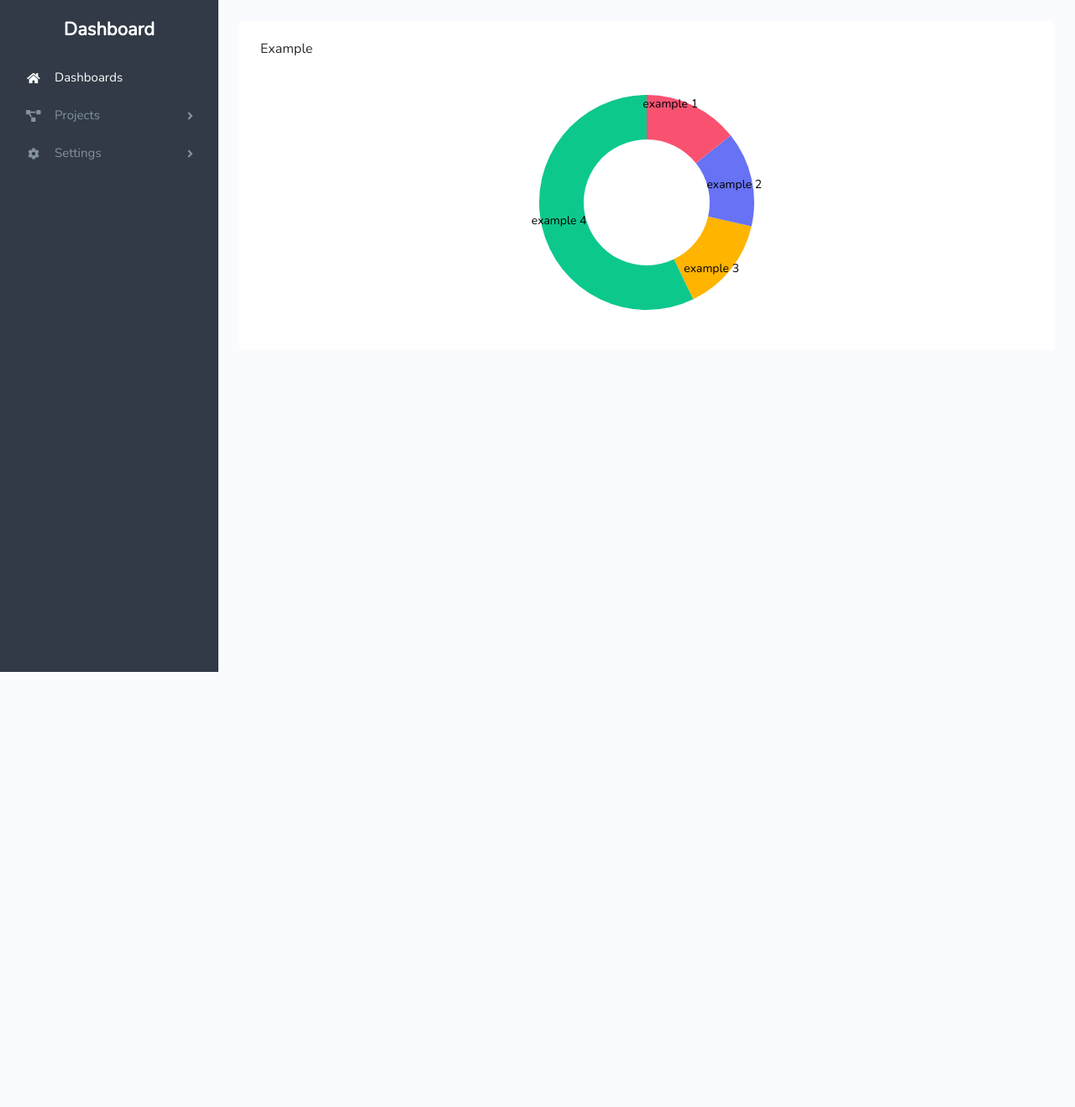
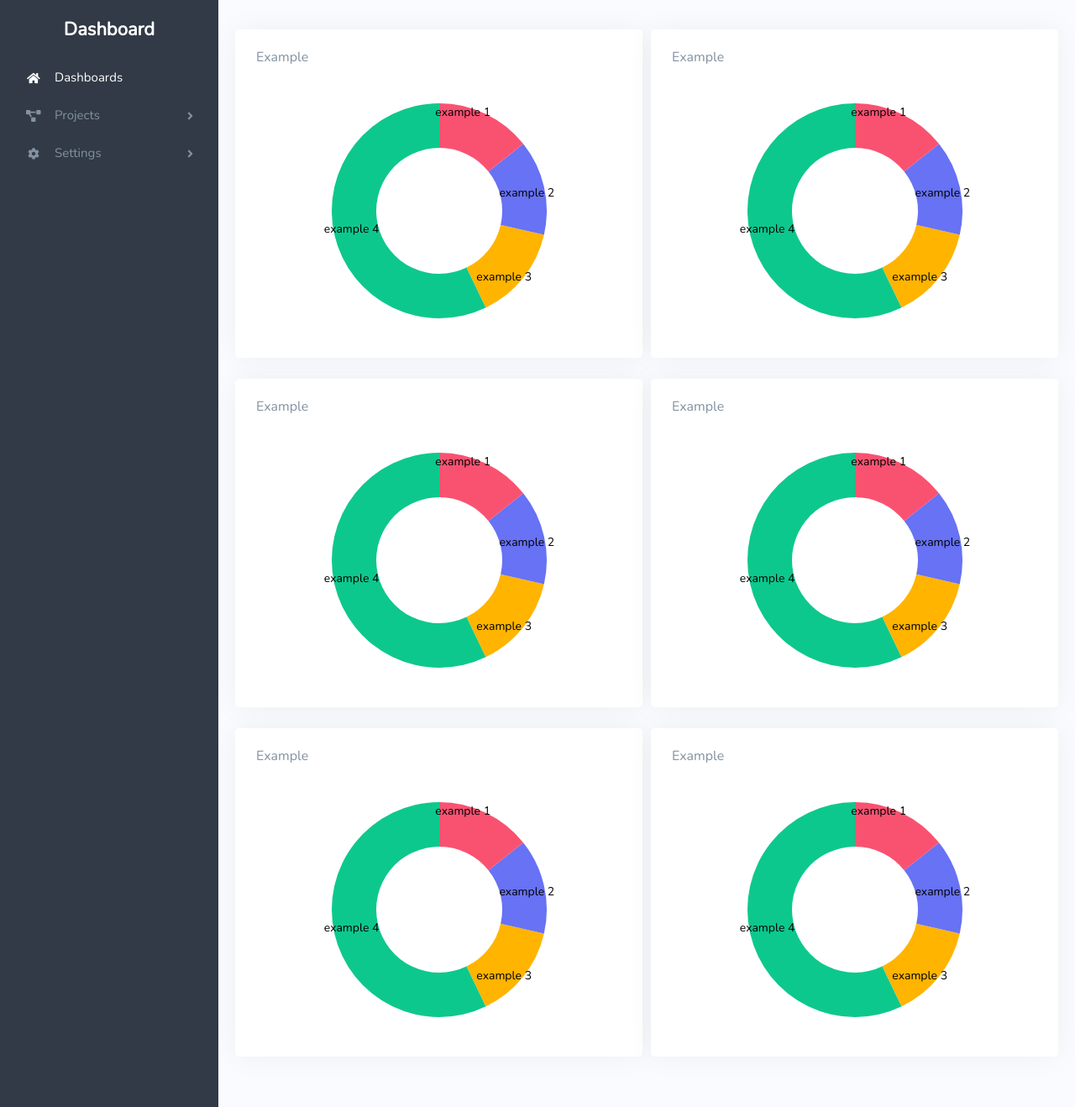
Before and after one commit to seung-juv/dashboard-react, a React (Create React App) app: page / in a window 1280 px wide. Shown: the whole page at 84% size. Before the commit the page ends 800 px from the top, so only its background shows below. Built offline with nearby package versions, Linux system fonts and the light colour scheme.

Commit message:
Styles Card

```diff
--- a/src/components/App.js
+++ b/src/components/App.js
@@ -19,7 +19,7 @@ const Wrapper = styled.div`
 
 const Container = styled.div`
   flex: 1;
-  padding: 25px;
+  padding: 35px 15px;
 `;
 
 const App = () => {
--- a/src/components/CardContainer.js
+++ b/src/components/CardContainer.js
@@ -2,15 +2,20 @@ import React from "react";
 import styled from "styled-components";
 
 const Container = styled.div`
-  flex: 1;
+  flex: 1 0 24%;
+  margin: 0 .5% 25px;
   background-color: ${props => props.theme.whiteColor};
   padding: 25px;
+  box-shadow: 0 0 35px 0 rgba(0, 0, 0, .05);
+  border-radius: 5px;
 `;
 
 const Title = styled.h3`
   display: block;
   font-size: 16px;
   margin-bottom: 25px;
+  font-weight: 500;
+  color: ${props => props.theme.darkGreyColor};
 `;
 
 const Compoent = styled.div``;
--- a/src/routes/Dashboard/Dashboard.js
+++ b/src/routes/Dashboard/Dashboard.js
@@ -9,9 +9,273 @@ const Wrapper = styled.div`
   flex-flow: row wrap;
 `;
 const Dashboard = props => {
-  console.log(props);
   return (
     <Wrapper>
+      <CardContainer
+        title="Example"
+        component={
+          <RadialChartCard
+            data={[
+              {
+                angle: 1,
+                label: "example 1",
+                color: Theme.redColor,
+                style: {
+                  fill: Theme.redColor,
+                  storke: Theme.redColor
+                }
+              },
+              {
+                angle: 1,
+                label: "example 2",
+                color: Theme.purpleColor,
+                style: {
+                  fill: Theme.purpleColor,
+                  storke: Theme.purpleColor
+                }
+              },
+              {
+                angle: 1,
+                label: "example 3",
+                color: Theme.yellowColor,
+                style: {
+                  fill: Theme.yellowColor,
+                  storke: Theme.yellowColor
+                }
+              },
+              {
+                angle: 4,
+                label: "example 4",
+                color: Theme.greenColor,
+                style: {
+                  fill: Theme.greenColor,
+                  storke: Theme.greenColor
+                }
+              }
+            ]}
+            style={{ stroke: 0 }}
+            labelsStyle={{ color: Theme.whiteColor }}
+            animation={true}
+            showLabels={true}
+            innerRadius={75}
+            width={300}
+            height={300}
+            radius={128}
+          />
+        }
+      />
+      <CardContainer
+        title="Example"
+        component={
+          <RadialChartCard
+            data={[
+              {
+                angle: 1,
+                label: "example 1",
+                color: Theme.redColor,
+                style: {
+                  fill: Theme.redColor,
+                  storke: Theme.redColor
+                }
+              },
+              {
+                angle: 1,
+                label: "example 2",
+                color: Theme.purpleColor,
+                style: {
+                  fill: Theme.purpleColor,
+                  storke: Theme.purpleColor
+                }
+              },
+              {
+                angle: 1,
+                label: "example 3",
+                color: Theme.yellowColor,
+                style: {
+                  fill: Theme.yellowColor,
+                  storke: Theme.yellowColor
+                }
+              },
+              {
+                angle: 4,
+                label: "example 4",
+                color: Theme.greenColor,
+                style: {
+                  fill: Theme.greenColor,
+                  storke: Theme.greenColor
+                }
+              }
+            ]}
+            style={{ stroke: 0 }}
+            labelsStyle={{ color: Theme.whiteColor }}
+            animation={true}
+            showLabels={true}
+            innerRadius={75}
+            width={300}
+            height={300}
+            radius={128}
+          />
+        }
+      />
+      <CardContainer
+        title="Example"
+        component={
+          <RadialChartCard
+            data={[
+              {
+                angle: 1,
+                label: "example 1",
+                color: Theme.redColor,
+                style: {
+                  fill: Theme.redColor,
+                  storke: Theme.redColor
+                }
+              },
+              {
+                angle: 1,
+                label: "example 2",
+                color: Theme.purpleColor,
+                style: {
+                  fill: Theme.purpleColor,
+                  storke: Theme.purpleColor
+                }
+              },
+              {
+                angle: 1,
+                label: "example 3",
+                color: Theme.yellowColor,
+                style: {
+                  fill: Theme.yellowColor,
+                  storke: Theme.yellowColor
+                }
+              },
+              {
+                angle: 4,
+                label: "example 4",
+                color: Theme.greenColor,
+                style: {
+                  fill: Theme.greenColor,
+                  storke: Theme.greenColor
+                }
+              }
+            ]}
+            style={{ stroke: 0 }}
+            labelsStyle={{ color: Theme.whiteColor }}
+            animation={true}
+            showLabels={true}
+            innerRadius={75}
+            width={300}
+            height={300}
+            radius={128}
+          />
+        }
+      />
+      <CardContainer
+        title="Example"
+        component={
+          <RadialChartCard
+            data={[
+              {
+                angle: 1,
+                label: "example 1",
+                color: Theme.redColor,
+                style: {
+                  fill: Theme.redColor,
+                  storke: Theme.redColor
+                }
+              },
+              {
+                angle: 1,
+                label: "example 2",
+                color: Theme.purpleColor,
+                style: {
+                  fill: Theme.purpleColor,
+                  storke: Theme.purpleColor
+                }
+              },
+              {
+                angle: 1,
+                label: "example 3",
+                color: Theme.yellowColor,
+                style: {
+                  fill: Theme.yellowColor,
+                  storke: Theme.yellowColor
+                }
+              },
+              {
+                angle: 4,
+                label: "example 4",
+                color: Theme.greenColor,
+                style: {
+                  fill: Theme.greenColor,
+                  storke: Theme.greenColor
+                }
+              }
+            ]}
+            style={{ stroke: 0 }}
+            labelsStyle={{ color: Theme.whiteColor }}
+            animation={true}
+            showLabels={true}
+            innerRadius={75}
+            width={300}
+            height={300}
+            radius={128}
+          />
+        }
+      />
+      <CardContainer
+        title="Example"
+        component={
+          <RadialChartCard
+            data={[
+              {
+                angle: 1,
+                label: "example 1",
+                color: Theme.redColor,
+                style: {
+                  fill: Theme.redColor,
+                  storke: Theme.redColor
+                }
+              },
+              {
+                angle: 1,
+                label: "example 2",
+                color: Theme.purpleColor,
+                style: {
+                  fill: Theme.purpleColor,
+                  storke: Theme.purpleColor
+                }
+              },
+              {
+                angle: 1,
+                label: "example 3",
+                color: Theme.yellowColor,
+                style: {
+                  fill: Theme.yellowColor,
+                  storke: Theme.yellowColor
+                }
+              },
+              {
+                angle: 4,
+                label: "example 4",
+                color: Theme.greenColor,
+                style: {
+                  fill: Theme.greenColor,
+                  storke: Theme.greenColor
+                }
+              }
+            ]}
+            style={{ stroke: 0 }}
+            labelsStyle={{ color: Theme.whiteColor }}
+            animation={true}
+            showLabels={true}
+            innerRadius={75}
+            width={300}
+            height={300}
+            radius={128}
+          />
+        }
+      />
       <CardContainer
         title="Example"
         component={
```
